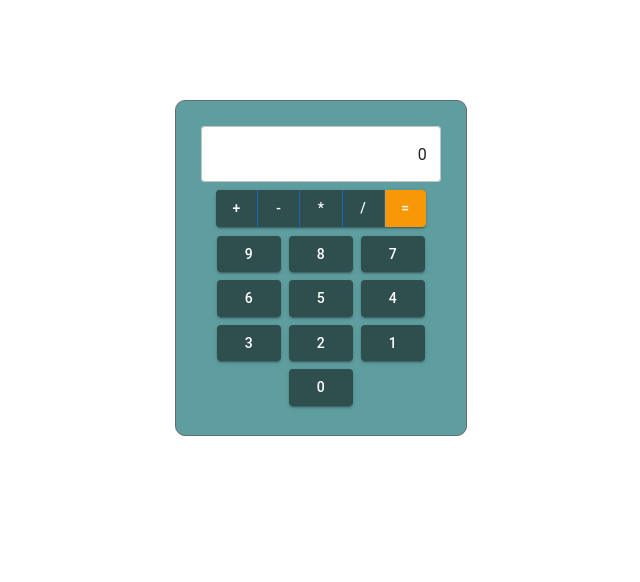
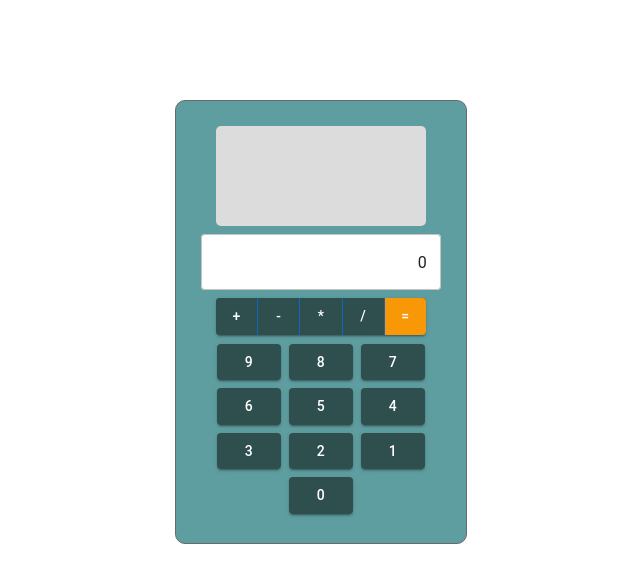
Before and after one commit to DmitryOnopriienko/ProfITsoft-lec-12-13, a React (Create React App) app: page / in a window 1280 px wide. Shown: the top 582 px of the page, without its empty margins (319-959 px from the left). Built offline with nearby package versions, Linux system fonts and the light colour scheme.

Commit message:
Add calculations and calculation logic, add history and styles for it

```diff
--- a/src/App.js
+++ b/src/App.js
@@ -1,12 +1,15 @@
 import React from "react";
 import {ButtonGroup, TextField} from "@mui/material";
 import {createActionButtons, createNumButtons} from "./ButtonsCreate";
+import {evaluate} from "./Calculations";
+import History from "./components/History";
 
 class App extends React.Component {
   constructor(props) {
     super(props);
     this.state = {
-      out: "0"
+      out: "0",
+      history: [],
     };
     this.clickNumber = this.clickNumber.bind(this);
     this.clickAction = this.clickAction.bind(this);
@@ -14,11 +17,13 @@ class App extends React.Component {
 
   render() {
     const {
+      history,
       out: output
     } = this.state;
 
     return (
         <div className="app">
+          <History history={history} />
           <div className="output">
             <TextField
                 id="outlined-basic"
@@ -63,18 +68,24 @@ class App extends React.Component {
 
   clickAction(action) {
     let {
-      out
+      out,
+      history
     } = this.state;
-    console.log("clickAction:" + action);
 
-    if (action === "=") {
-      if (out.match(/\d+[+\\\-*/]\d+/)) {
-        console.log(out)
+    if (out.match(/\d+[+\\\-*/]\d+/g)) {
+      const result = evaluate(out);
+      out = out + "=" + result;
+      history.push(out);
+      out = result.toString();
+      if (action === "=") {
+        this.setState({
+          out: out,
+        });
+        return;
       }
-      return;
     }
 
-    if (out.match(/\d+[+\\\-*/]/)) {
+    if (out.slice(-1).match(/[+\\\-*/]/)) {
       out = out.slice(0, out.length - 1);
     }
 
--- /dev/null
+++ b/src/Calculations.js
@@ -0,0 +1,37 @@
+
+const evaluate = (expression) => {
+  const fullExprRegex = /\d+[+\\\-*/]\d+/g;
+  if (!expression.match(fullExprRegex)) {
+    return false;
+  }
+
+  const digitRegex = /\d+/g;
+  const signRegex = /[/*+-]/;
+
+  // const matches = expression.match(digitRegex);
+  const sign = signRegex.exec(expression)[0];
+
+  const digits = expression.match(digitRegex);
+  const firstNum = Number(digits[0]);
+  const secondNum = Number(digits[1]);
+
+  switch (sign) {
+    case "+": {
+      return firstNum + secondNum;
+    }
+    case "-": {
+      return firstNum - secondNum;
+    }
+    case "*": {
+      return firstNum * secondNum;
+    }
+    case "/": {
+      return firstNum / secondNum;
+    }
+    default: {
+      throw EvalError()
+    }
+  }
+}
+
+export {evaluate};
--- /dev/null
+++ b/src/components/History.js
@@ -0,0 +1,32 @@
+import React from "react";
+
+class History extends React.Component {
+  render() {
+    return (
+        <div className="history">
+          {createExpressionDivsList(this.props.history)}
+        </div>
+    );
+  }
+}
+
+const createExpressionDivsList = (expressions) => {
+  const divs = [];
+  for (let i = 0; i < expressions.length - 1; i++) {
+    divs.push(
+        <div className="expr-list-item" key={i}>
+          {expressions[i]}
+        </div>
+    );
+  }
+
+  const lastIndex = expressions.length - 1;
+  divs.push(
+      <div className="last-expr-list-item" key={lastIndex}>
+        {expressions[lastIndex]}
+      </div>
+  );
+  return divs;
+}
+
+export default History;
--- a/src/index.css
+++ b/src/index.css
@@ -13,6 +13,7 @@
 /*}*/
 
 .app {
+  font-family: "Roboto","Helvetica","Arial",sans-serif;
   width: 240px;
   margin-left: auto;
   margin-right: auto;
@@ -42,3 +43,20 @@
   margin-right: 4px;
   margin-left: 4px;
 }
+
+.history {
+  height: 100px;
+  overflow: auto;
+  background: gainsboro;
+  border-radius: 5px;
+  margin-bottom: 8px;
+  margin-left: auto;
+  margin-right: auto;
+  width: 210px;
+}
+
+.last-expr-list-item {
+  color: rebeccapurple;
+  background: ghostwhite;
+  font-size: 17px;
+}
```
